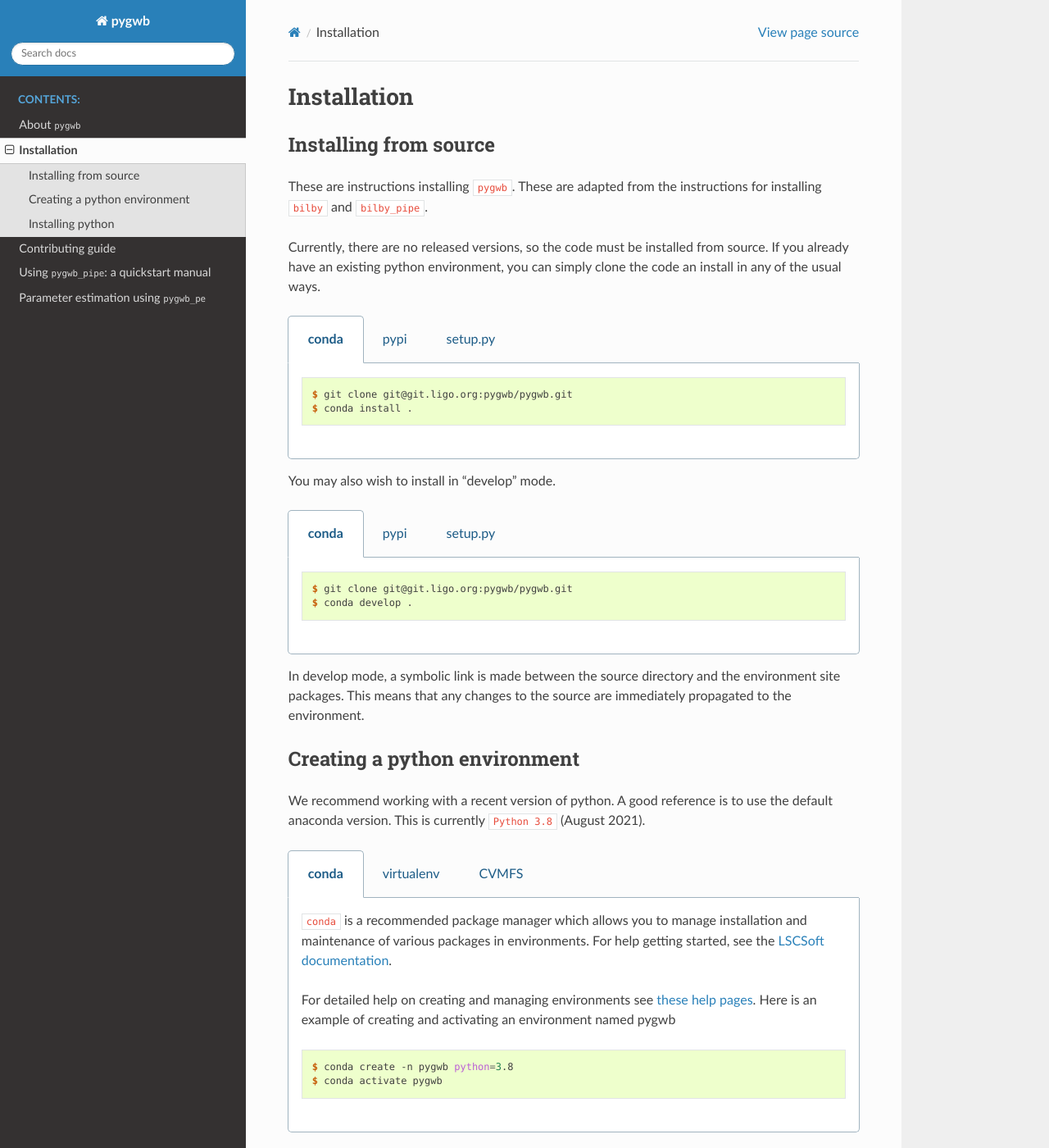
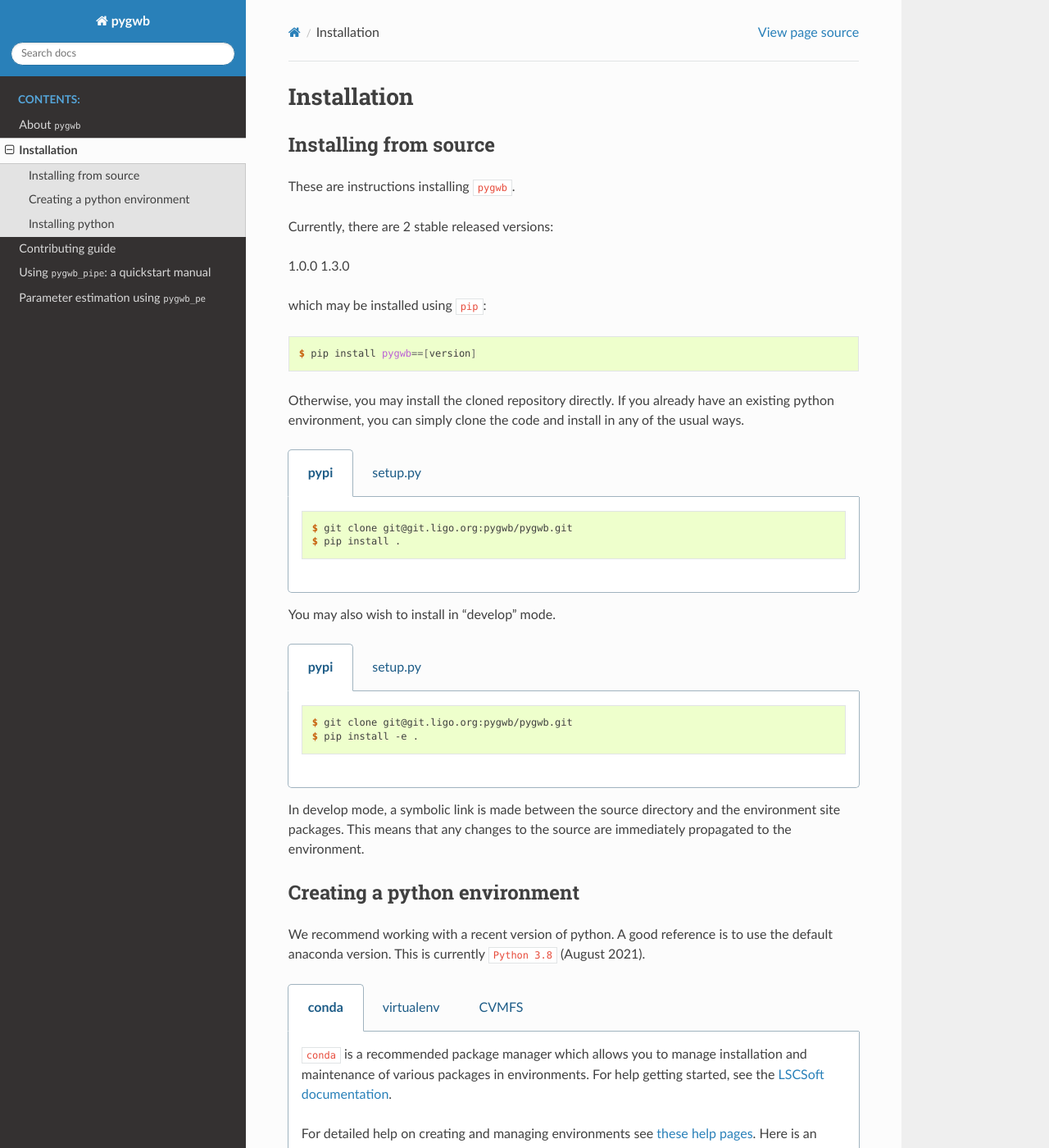
Before and after one commit to a-renzini/pygwb, a Sphinx documentation site: the page built from docs/installation.rst, in a window 1280 px wide and 1400 px high. Shown: the whole window at 82% size. Built offline with Sphinx 7.4.7 and the Read the Docs theme 2.0.0, drawn with Linux system fonts in a browser that asks for light colours; pages that are not in the unit, such as notebooks, are missing from menus; the version number could not be read and is left out.

Commit message:
Update installation.rst

```diff
--- a/docs/installation.rst
+++ b/docs/installation.rst
@@ -10,19 +10,21 @@ Installing from source
 ======================
 
 These are instructions installing :code:`pygwb`.
-These are adapted from the instructions for installing :code:`bilby` and :code:`bilby_pipe`.
 
-Currently, there are no released versions, so the code must be installed from source.
-If you already have an existing python environment, you can simply clone the code an install in any of the usual ways.
+Currently, there are 2 stable released versions:
+
+1.0.0
+1.3.0
+
+which may be installed using :code:`pip`:
+
+.. code-block:: console
+
+   $ pip install pygwb==[version]
+
+Otherwise, you may install the cloned repository directly. If you already have an existing python environment, you can simply clone the code and install in any of the usual ways.
 
 .. tabs::
-
-  .. tab:: conda
-
-    .. code-block:: console
-
-      $ git clone git@git.ligo.org:pygwb/pygwb.git
-      $ conda install .
 
   .. tab:: pypi
 
@@ -41,13 +43,6 @@ If you already have an existing python environment, you can simply clone the cod
 You may also wish to install in "develop" mode.
 
 .. tabs::
-
-  .. tab:: conda
-
-    .. code-block:: console
-
-      $ git clone git@git.ligo.org:pygwb/pygwb.git
-      $ conda develop .
 
   .. tab:: pypi
 
```
